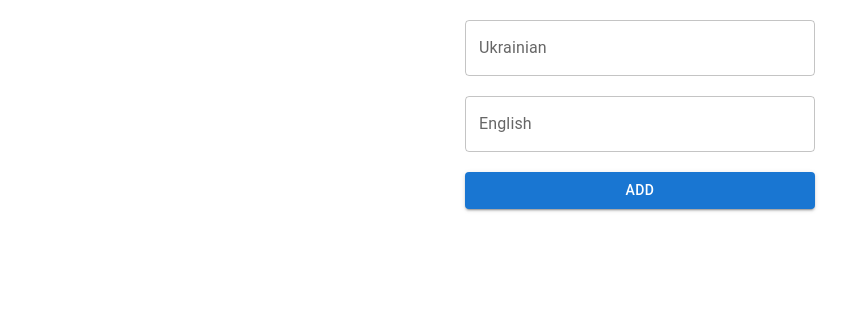
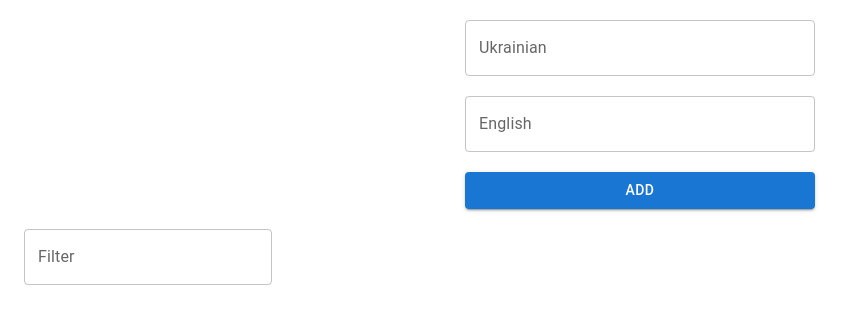
Before and after one commit to IgorMushk/dictionary-react, a React (Create React App) app: page / in a window 1280 px wide. Shown: the top 324 px of the page, without its empty margins (0-855 px from the left). Built offline with nearby package versions, Linux system fonts and the light colour scheme.

Commit message:
Add FilterWords

```diff
--- a/src/components/App.jsx
+++ b/src/components/App.jsx
@@ -3,10 +3,12 @@ import WordsForm from './WordsForm/WordsForm';
 
 import React, { Component } from 'react';
 import WordsList from './WordsList/WordsList';
+import FilterWords from './FilterWords/FilterWords';
 
 export default class App extends Component {
   state = {
     words: [],
+    filter: '',
   };
 
   // Метод, который при самбите формы добавляет объект слова в массив слов
@@ -14,23 +16,45 @@ state = {
   // Нужно этот метод пропсом в компонент Form
   // Нужно передавать callback функцию, а не объект
   // callback будет возвращать объект
-formSubmit = (newWord) => {
-  this.setState(prevState =>({
-    words: [...prevState.words, newWord ]
-   }))
-}
+  formSubmit = newWord => {
+    this.setState(prevState => ({
+      words: [...prevState.words, newWord],
+    }));
+  };
 
-handleDelete = (id) => {
-  this.setState(prevState =>({
-    words: prevState.words.filter(word=> word.id !== id)
-  }))
-}
+  handleDelete = id => {
+    this.setState(prevState => ({
+      words: prevState.words.filter(word => word.id !== id),
+    }));
+  };
+
+  // handleChange = e =>{
+  //   this.setState({filter: e.target.value});
+  // }
+  handleChange = ({ target: { value } }) => {
+    this.setState({ filter: value });
+  };
+
+  getFilteredtWords = () => {
+    const normolizedValue = this.state.filter.toLocaleLowerCase().trim();
+    return this.state.words.filter(word => {
+      return word.enWord
+        .concat(word.ukWord)
+        .toLocaleLowerCase()
+        .includes(normolizedValue);
+    });
+  };
 
   render() {
     return (
       <Container maxWidth="xl">
-        <WordsForm onSubmit={this.formSubmit}/>
-        <WordsList words={this.state.words} wordDelete={this.handleDelete}/>
+        <WordsForm onSubmit={this.formSubmit} />
+        <FilterWords onChange={this.handleChange} />
+        {/* <WordsList words={this.state.words} wordDelete={this.handleDelete}/> */}
+        <WordsList
+          words={this.getFilteredtWords()}
+          wordDelete={this.handleDelete}
+        />
       </Container>
     );
   }
--- /dev/null
+++ b/src/components/FilterWords/FilterWords.jsx
@@ -0,0 +1,16 @@
+import React from 'react';
+import TextField from '@mui/material/TextField';
+
+export default function FilterWords({onChange}) {
+  return (
+    <div>
+      <TextField
+        id="outlined-basic"
+        label="Filter"
+        variant="outlined"
+        name="ukWord"
+        onChange={onChange}
+      />
+    </div>
+  );
+}
```
Lines whose indentation alone changed are shown as unchanged.
